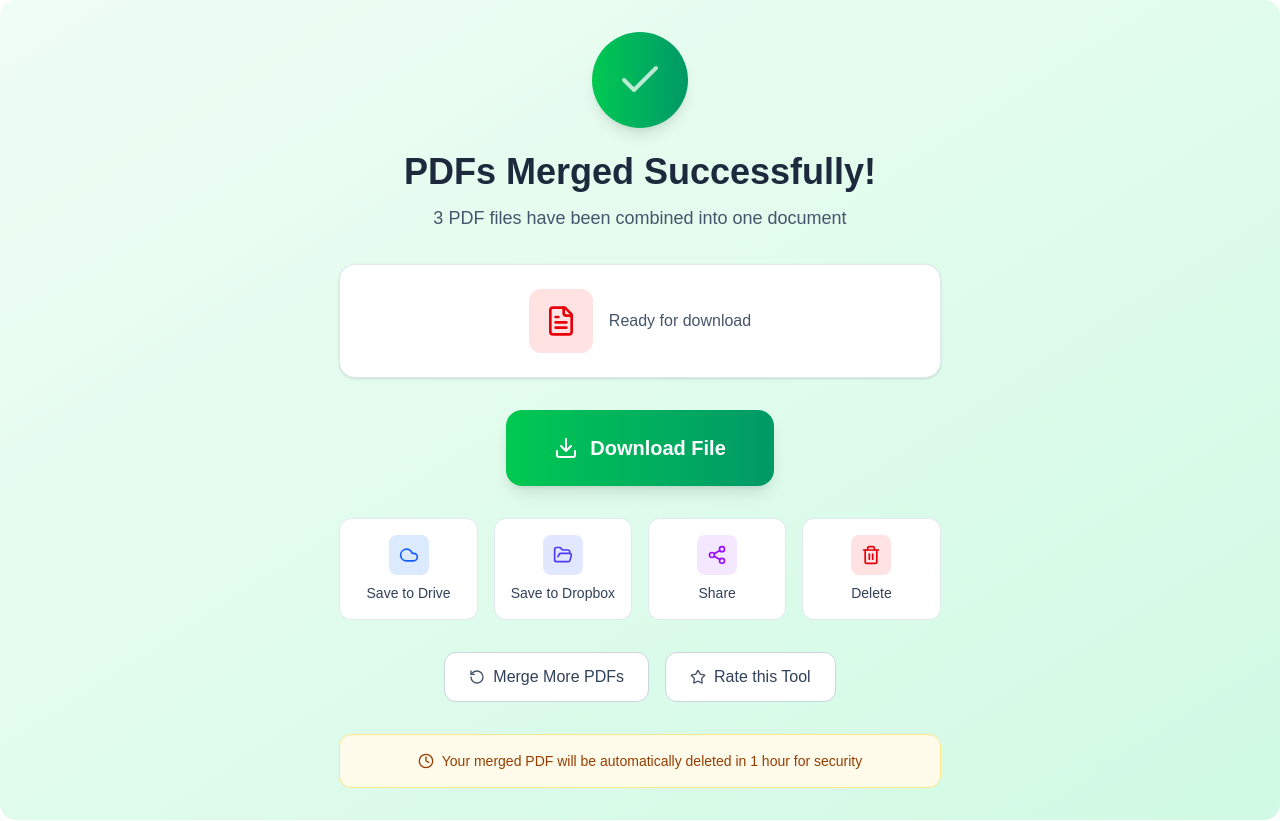
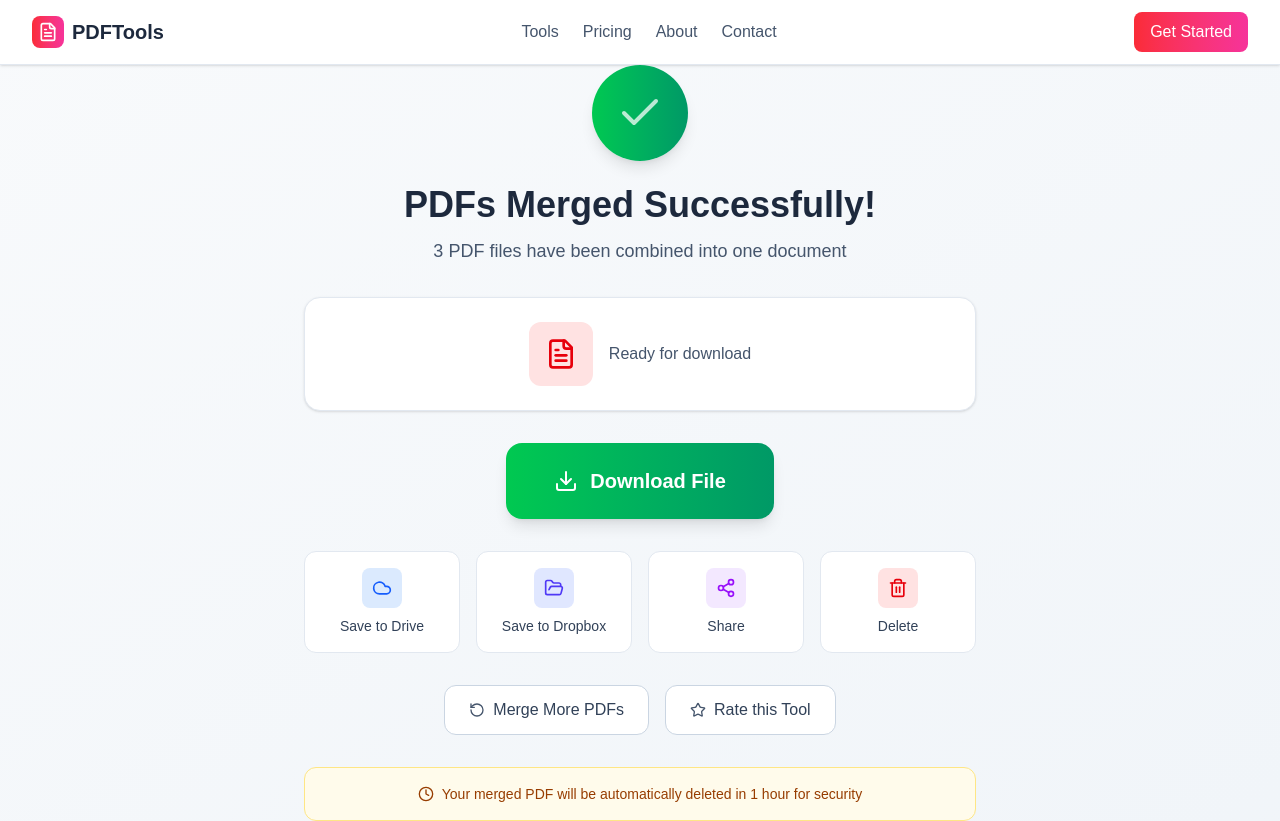
Before and after one commit to Cizawells/pdf-merger-frontend, a Next.js app: page /download/1 in a window 1280 px wide. Built offline with nearby package versions, Linux system fonts and the light colour scheme.

Commit message:
added AppBar to download page

```diff
--- a/app/download/[id]/page.tsx
+++ b/app/download/[id]/page.tsx
@@ -1,5 +1,6 @@
 "use client";
 import { useFilesContext } from "@/app/context/context";
+import AppBar from "@/components/ui/appbar";
 import {
   Check,
   Clock,
@@ -103,7 +104,8 @@ const MergeCompleteComponent = ({
   };
 
   return (
-    <div className="min-h-[600px] flex items-center justify-center bg-gradient-to-br from-green-50 to-emerald-100 rounded-2xl p-8">
+    <div className="min-h-screen bg-gradient-to-br from-slate-50 to-slate-100">
+      <AppBar />
       <div className="text-center max-w-2xl mx-auto">
         {/* Success Animation */}
         <div
--- a/app/merge_pdf/page.tsx
+++ b/app/merge_pdf/page.tsx
@@ -168,15 +168,13 @@ const MergePDFPage = () => {
       }
 
       const mergeResult = await mergeResponse.json();
-      console.log("merrrge result", mergeResult);
-      router.push(`/download/${mergeResult.fileName!}`); // navigate to /dashboard
-      debugger;
       setProcessingResult({
         success: true,
         downloadUrl: mergeResult.downloadUrl,
         fileName: mergeResult.fileName,
         message: "PDFs merged successfully",
       });
+      router.push(`/download/${mergeResult.fileName!}`); // navigate to /dashboard
 
       // Track analytics (Week 2 requirement)
       if (typeof window !== "undefined" && window.gtag) {
--- a/components/ui/appbar.tsx
+++ b/components/ui/appbar.tsx
@@ -1,12 +1,19 @@
 import { FileText } from "lucide-react";
+import { useRouter } from "next/navigation";
 
 const AppBar = () => {
+  const router = useRouter();
   return (
     <header className="bg-white shadow-sm border-b border-slate-200">
       <div className="max-w-7xl mx-auto px-4 sm:px-6 lg:px-8">
         <div className="flex justify-between items-center h-16">
-          <div className="flex items-center space-x-2">
-            <div className="w-8 h-8 bg-gradient-to-r from-red-500 to-pink-500 rounded-lg flex items-center justify-center">
+          <div
+            className="flex items-center space-x-2 cursor-pointer"
+            onClick={() => {
+              router.push(`/`); // navigate to /dashboard
+            }}
+          >
+            <div className="w-8 h-8 bg-gradient-to-r from-red-500 to-pink-500 rounded-lg flex items-center justify-center ">
               <FileText className="w-5 h-5 text-white" />
             </div>
             <span className="text-xl font-bold text-slate-800">PDFTools</span>
```
